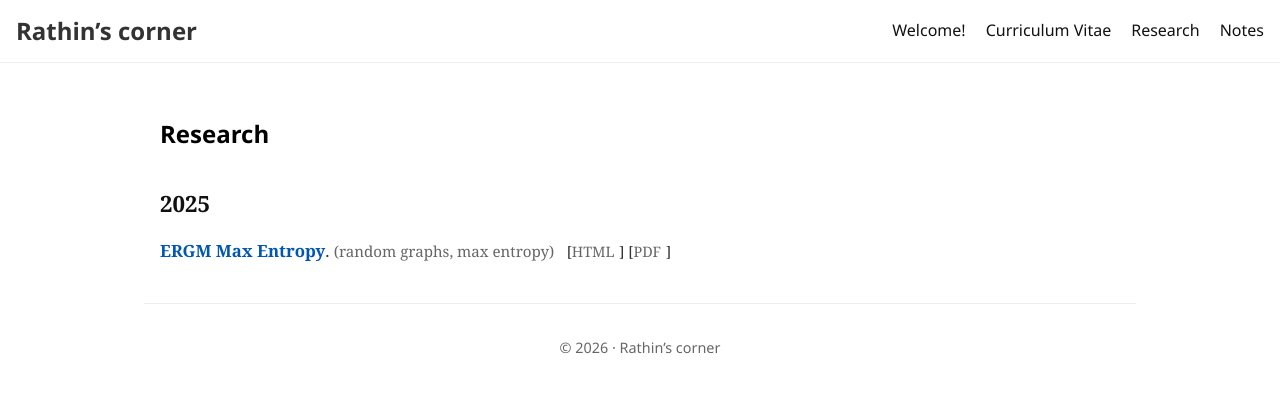
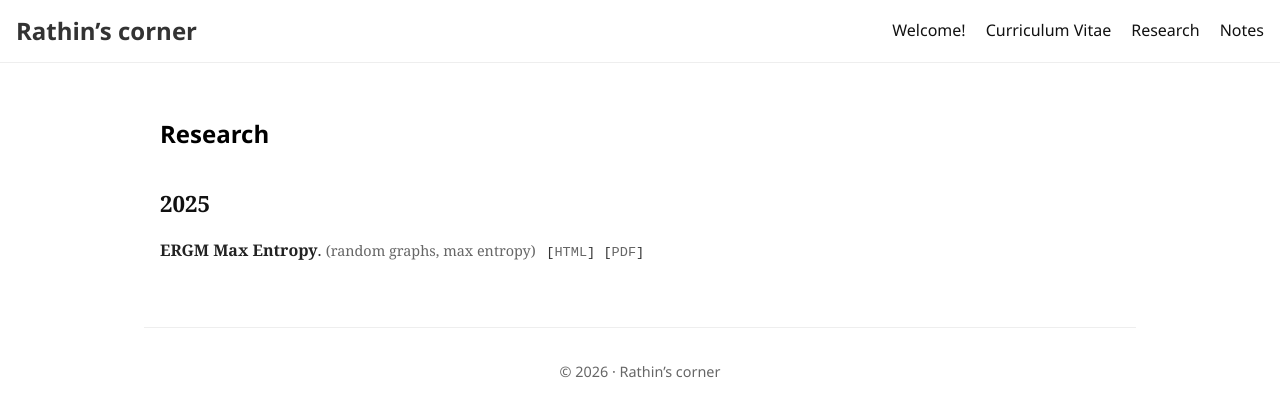
Before and after one commit to rnkarmakar/rnkarmakar.github.io, a Jekyll site: the page built from research/index.md, in a window 1280 px wide. Shown: the top 417 px of the page. Built offline with Jekyll 4.4.1, drawn with Linux system fonts in a browser that asks for light colours.

Commit message:
Refine styles for compact lists and meta links
Adjusted spacing and font sizes for compact lists and meta links.

```diff
--- a/assets/style.scss
+++ b/assets/style.scss
@@ -247,31 +247,34 @@ header.site-header .menu .dropdown:hover .dropdown-content {
 ul.compact-list {
   list-style: none;
   padding: 0;
-  margin: 0;
+  margin: 0 0 2rem 0; /* Space after each group */
 
   li {
-    margin-bottom: 0.5rem; /* Tight spacing */
+    margin-bottom: 0.4rem; /* Tight spacing between items */
+    font-size: 1rem;
     line-height: 1.5;
-    font-size: 1.05rem;
   }
 
-  .date-label {
-    font-weight: bold;
-    color: #555;
-    margin-right: 0.5rem;
-    min-width: 40px;
-    display: inline-block;
+  /* Make the title stand out slightly */
+  strong {
+    font-weight: 600;
+    color: #222;
   }
 
+  /* Style the [Web] [PDF] links */
   .meta-links {
-    font-size: 0.9rem;
-    margin-left: 0.5rem;
+    font-size: 0.85rem;
+    margin-left: 0.4rem;
+    font-family: monospace; /* Optional: gives a technical feel */
 
     a {
       color: #666;
-      margin-right: 0.3rem;
+      text-decoration: none;
     }
-    a:hover { color: #000; }
+    a:hover {
+      color: #000;
+      text-decoration: underline;
+    }
   }
 }
 
```
